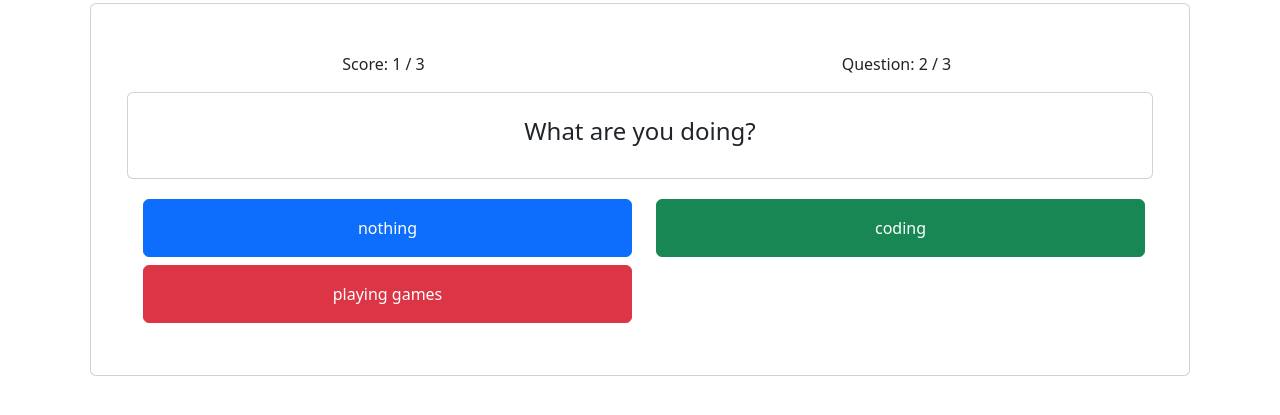
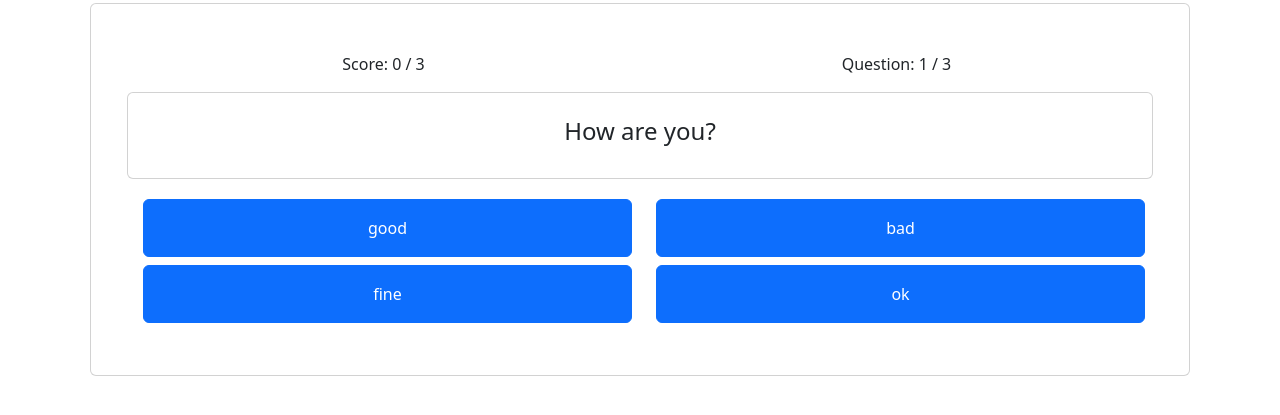
Before and after one commit to barrales-d/Quizlite, a plain HTML site: page index.html in a window 1280 px wide. Both pictures are taken after a click on the button "good". Shown: the part 53-468 px from the top of the page. Drawn offline with nearby package versions, Linux system fonts and the light colour scheme.

Commit message:
Moved quiz logic to quiz.js

```diff
--- a/index.html
+++ b/index.html
@@ -7,7 +7,6 @@
     <title>Quiz Website</title>
     <link href="https://cdn.jsdelivr.net/npm/bootstrap@5.3.3/dist/css/bootstrap.min.css" rel="stylesheet">
     <script defer src="https://cdn.jsdelivr.net/npm/bootstrap@5.3.3/dist/js/bootstrap.bundle.min.js"></script>
-    <script defer src="./index.js"></script>
 </head>
 
 <body>
@@ -32,6 +31,9 @@
             </div>
         </div>
     </div>
+
+    <script src="./quiz.js"></script>
+    <script src="./index.js"></script>
 </body>
 
 </html>
--- a/index.js
+++ b/index.js
@@ -1,6 +1,6 @@
-const BOOTSTRAP_COLORS = ["primary", "success", "danger", "warning"];
+// const BOOTSTRAP_COLORS = ["primary", "success", "danger", "warning"];
 
-// TODO: make it not global?
+// // TODO: make it not global?
 const QUESTIONS = [
     {
         "question": "How are you?",
@@ -19,111 +19,5 @@ const QUESTIONS = [
     }
 ];
 
-let gScore = 0;
-let gCurrentQuestion = 0;
-
-const animateOpacity = (element, fadeIn = true) => {
-    const timingSettings = {
-        duration: 300,
-        easing: "ease-out",
-        iterations: 1
-    };
-
-    keyframes = []
-    if (fadeIn) {
-        keyframes = [{ "opacity": 0 }, { "opacity": 1 }];
-    } else {
-        keyframes = [{ "opacity": 1 }, { "opacity": 0 }];
-    }
-
-    return element.animate(keyframes, timingSettings);
-};
-
-function nextQuestion() {
-    // in any case move on
-    gCurrentQuestion += 1;
-    if (gCurrentQuestion >= QUESTIONS.length) {
-        // completed quiz!! TODO: do something
-        displayCount(gScore, gCurrentQuestion - 1, QUESTIONS.length);
-
-    } else {
-        setupQuestion(QUESTIONS[gCurrentQuestion].question, QUESTIONS[gCurrentQuestion].possibleAnswers);
-    }
-}
-
-function showMessage(msg, type) {
-    const feedbackContainer = document.getElementById("feedbackContainer");
-    feedbackContainer.innerHTML = `<div class = "alert alert-${type}">${msg}</div>`;
-
-    animateOpacity(feedbackContainer).onfinish = (event) => {
-        event.preventDefault();
-        animateOpacity(feedbackContainer, false).onfinish = (event) => {
-            event.preventDefault();
-            feedbackContainer.innerHTML = "";
-            nextQuestion();
-        };
-    };
-}
-
-function displayCount(score, question, total) {
-    document.querySelector("#scoreCount").innerHTML = `Score: ${score} / ${total}`;
-    document.querySelector("#questionCount").innerHTML = `Question: ${question + 1} / ${total}`;
-}
-
-function setUpButtonHTML(answers) {
-    let answersHTML = "<div class='row'>";
-    answers.forEach((answer, index) => {
-
-        answersHTML +=
-            `<div class="col-6">
-            <button class="btn btn-${BOOTSTRAP_COLORS[index % BOOTSTRAP_COLORS.length]}
-                m-1 px-4 py-3 w-100" type="button" data-choice="${index}">
-                ${answer}
-            </button>
-        </div>`;
-
-    });
-    answersHTML += "</div>";
-
-    document.querySelector("#answerDisplay").innerHTML = answersHTML;
-}
-
-function setUpButtonListners() {
-    const buttons = document.querySelectorAll("div.col-6 > button");
-
-    buttons.forEach((btn) => {
-        btn.addEventListener("click", handleButtonSelect);
-    });
-}
-
-function checkAnswer(selection) {
-    const question = QUESTIONS[gCurrentQuestion];
-    const correctAnswer = question.possibleAnswers[question.correctAnswer];
-
-    const userAnswer = question.possibleAnswers[selection];
-    return (userAnswer === correctAnswer);
-}
-
-function handleButtonSelect(event) {
-    event.preventDefault();
-    const userSelection = event.srcElement.dataset.choice;
-    let isCorrect = checkAnswer(parseInt(userSelection));
-
-    if (isCorrect) {
-        showMessage("Correct!", BOOTSTRAP_COLORS[1]);
-        gScore += 1;
-    } else {
-        showMessage("Incorrect!", BOOTSTRAP_COLORS[2]);
-    }
-};
-
-function setupQuestion(question, answers) {
-    displayCount(gScore, gCurrentQuestion, QUESTIONS.length);
-
-    document.querySelector("#questionDisplay").innerHTML = question;
-
-    setUpButtonHTML(answers);
-    setUpButtonListners();
-}
-// kick start quiz with question 1
-setupQuestion(QUESTIONS[0].question, QUESTIONS[0].possibleAnswers);
+const quiz1 = new Quiz(QUESTIONS);
+quiz1.start()
--- /dev/null
+++ b/quiz.js
@@ -0,0 +1,121 @@
+const animateOpacity = (element, fadeIn = true) => {
+    const timingSettings = {
+        duration: 300,
+        easing: "ease-out",
+        iterations: 1
+    };
+
+    keyframes = []
+    if (fadeIn) {
+        keyframes = [{ "opacity": 0 }, { "opacity": 1 }];
+    } else {
+        keyframes = [{ "opacity": 1 }, { "opacity": 0 }];
+    }
+
+    return element.animate(keyframes, timingSettings);
+};
+
+function showMessage(msg, type) {
+    const feedbackContainer = document.getElementById("feedbackContainer");
+    feedbackContainer.innerHTML = `<div class = "alert alert-${type}">${msg}</div>`;
+
+    animateOpacity(feedbackContainer).onfinish = (event) => {
+        event.preventDefault();
+        animateOpacity(feedbackContainer, false).onfinish = (event) => {
+            event.preventDefault();
+            feedbackContainer.innerHTML = "";
+        };
+    };
+}
+
+class Quiz {
+    score = 0;
+    currentQuestion = 0;
+    // questions should be an array of objects
+    // each object should be a question object in this format:
+    // {
+    //     "question": "How are you?",
+    //     "possibleAnswers": ["good", "bad", "fine", "ok"],
+    //     "correctAnswer": 0,
+    // }
+    constructor(questions) {
+        this.questions = questions;
+    }
+
+    displayAnswers() {
+        let answersHTML = "<div class='row'>";
+
+        let answers = this.questions[this.currentQuestion].possibleAnswers;
+        answers.forEach((answer, index) => {
+
+            answersHTML +=
+                `<div class="col-6">
+                <button class="btn btn-primary m-1 px-4 py-3 w-100" type="button" data-choice="${index}">
+                    ${answer}
+                </button>
+            </div>`;
+
+        });
+        answersHTML += "</div>";
+
+        document.querySelector("#answerDisplay").innerHTML = answersHTML;
+    }
+
+    displayCurrentQuestion() {
+        let total = this.questions.length;
+        document.querySelector("#scoreCount").innerHTML = `Score: ${this.score} / ${total}`;
+        document.querySelector("#questionCount").innerHTML = `Question: ${this.currentQuestion + 1} / ${total}`;
+
+        document.querySelector("#questionDisplay").innerHTML = this.questions[this.currentQuestion].question;
+
+        this.displayAnswers();
+    }
+
+    getCorrectAnswer() {
+        return this.questions[this.currentQuestion].correctAnswer;
+    }
+
+    updateQuestion(isCorrect) {
+        if (gCurrentQuestion >= QUESTIONS.length) {
+            // TODO:endQu iz();
+            return;
+        }
+
+        this.score += (isCorrect) ? 1 : 0;
+        this.currentQuestion += 1;
+
+        this.setUpQuestion();
+    }
+
+
+    answerClicked = (event) => {
+        event.preventDefault();
+        if (event.target.nodeName != "BUTTON") { return; }
+        const choice = event.target.dataset.choice;
+
+        const isCorrect = (parseInt(choice) == this.getCorrectAnswer());
+        if (isCorrect) {
+            showMessage("Correct!", "success");
+        } else {
+            showMessage("Incorrect!", "danger");
+        }
+        this.updateQuestion();
+    }
+
+    setEventListener() {
+        let answerContainer = document.querySelector("#answerDisplay");
+
+        answerContainer.addEventListener("click", this.answerClicked);
+    }
+
+    setUpQuestion() {
+        this.displayCurrentQuestion();
+
+        this.setEventListener();
+    }
+
+    start() {
+        this.setUpQuestion();
+    }
+
+}
```
